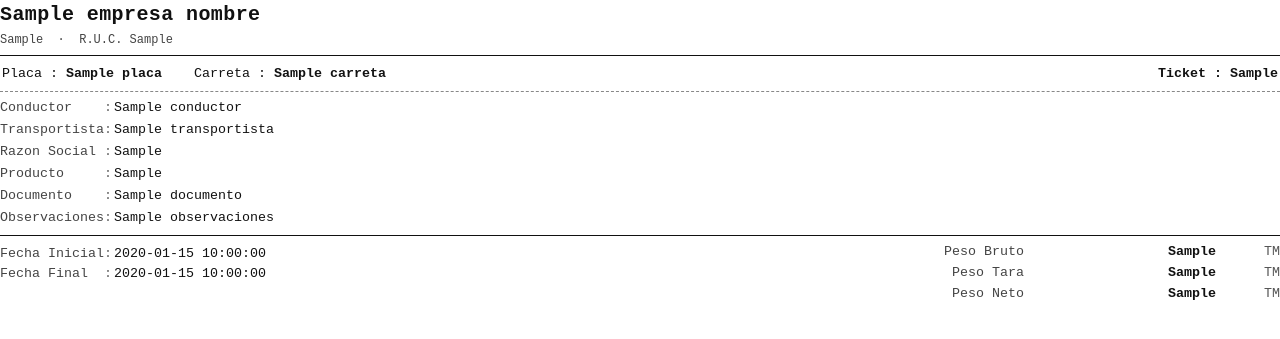
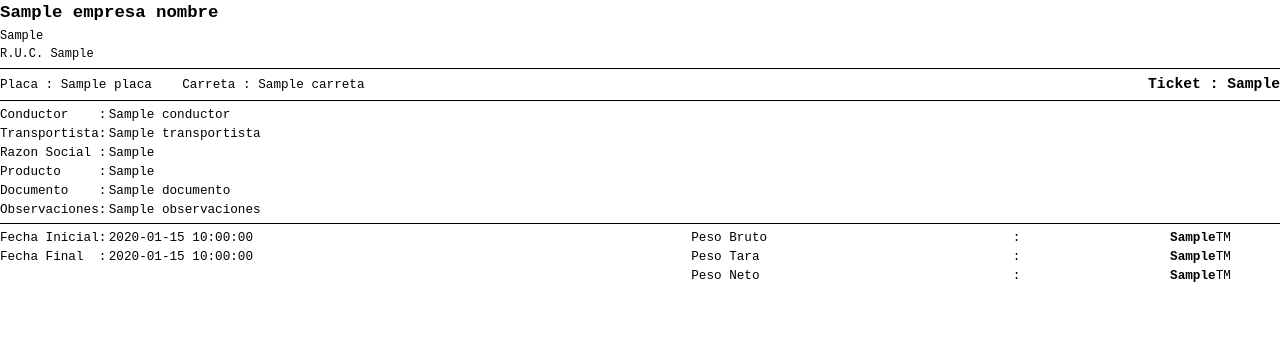
Before and after one commit to ganfy/InverminSystem, a Python web app: template backend/app/templates/ticket_balanza.html in a window 1280 px wide. Shown: the top 339 px of the page. Run offline with Jinja, Linux system fonts and the light colour scheme; the template is opened without the code that fills it: most values are stand-ins (such as "Sample title", 1, 10 or a date in 2020).

```diff
--- a/backend/app/templates/ticket_balanza.html
+++ b/backend/app/templates/ticket_balanza.html
@@ -1,215 +1,241 @@
 <!DOCTYPE html>
 <html lang="es">
+
 <head>
   <meta charset="UTF-8">
   <style>
     @page {
       size: A5 landscape;
-    margin: 1.4cm 1.8cm 1.2cm 1.8cm;
+      margin: 1.0cm 1.5cm 0.8cm 1.5cm;
     }
 
-* { margin: 0; padding: 0; box-sizing: border-box; }
+    * {
+      margin: 0;
+      padding: 0;
+      box-sizing: border-box;
+    }
 
     body {
       font-family: 'Courier New', Courier, monospace;
-    font-size: 10pt;
-    color: #111;
-    line-height: 1.5;
+      font-size: 9.5pt;
+      color: #000;
+      line-height: 1.55;
     }
 
-/* ── Encabezado empresa ─────────────────────────────────── */
-.empresa-nombre {
-    font-size: 15pt;
+    /* ── Empresa ─────────────────────────── */
+    .emp-nombre {
+      font-size: 13pt;
       font-weight: bold;
-    letter-spacing: .02em;
-}
-.empresa-sub {
-    font-size: 9pt;
-    color: #444;
-    margin-top: 1px;
     }
 
-/* ── Línea divisoria ─────────────────────────────────────── */
+    .emp-sub {
+      font-size: 9pt;
+    }
+
+    /* ── Separador ───────────────────────── */
     .hr {
       border: none;
-    border-top: 1.5px solid #111;
-    margin: 6px 0;
-}
-.hr-dashed {
-    border: none;
-    border-top: 1px dashed #888;
-    margin: 5px 0;
+      border-top: 1px solid #000;
+      margin: 4px 0;
     }
 
-/* ── Fila placa + ticket ─────────────────────────────────── */
-.fila-placa-ticket {
+    /* ── Placa + Ticket (fila especial) ──── */
+    .fila-placa {
       width: 100%;
-    margin: 4px 0 2px;
+      border-collapse: collapse;
     }
-.fila-placa-ticket td {
-    font-size: 10pt;
+
+    .fila-placa td {
+      padding: 0;
       vertical-align: middle;
-    padding: 0;
     }
+
+    .td-placa {
+      font-size: 9.5pt;
+    }
+
     .td-ticket {
       text-align: right;
-    font-size: 13pt;
+      font-size: 11pt;
       font-weight: bold;
       white-space: nowrap;
     }
 
-/* ── Tabla de campos ─────────────────────────────────────── */
+    /* ── Tabla de campos ─────────────────── */
     .datos {
       width: 100%;
       border-collapse: collapse;
-    margin-top: 2px;
     }
+
     .datos td {
-    padding: 1px 0;
+      padding: 0;
       vertical-align: top;
-    font-size: 10pt;
+      font-size: 9.5pt;
+      line-height: 1.5;
     }
-.td-lbl {
-    width: 98px;
-    color: #444;
+
+    .lbl {
+      width: 88px;
       white-space: nowrap;
     }
-.td-sep {
+
+    .sep {
       width: 10px;
-    color: #666;
-}
-.td-val {
-    font-weight: normal;
     }
 
-/* ── Sección pesos ───────────────────────────────────────── */
-.seccion-pesos {
+    /* ── Sección inferior: fechas + pesos ── */
+    .seccion {
       width: 100%;
       border-collapse: collapse;
-    margin-top: 2px;
+      margin-top: 1px;
     }
-.seccion-pesos td {
+
+    .seccion td {
       vertical-align: top;
       padding: 0;
     }
-.col-fechas { width: 55%; }
-.col-pesos  { width: 45%; }
 
-/* tabla interna de pesos */
+    .col-fechas {
+      width: 54%;
+    }
+
+    .col-pesos {
+      width: 46%;
+    }
+
     .tabla-pesos {
       width: 100%;
       border-collapse: collapse;
+    }
+
+    .tabla-pesos td {
+      padding: 0;
+      font-size: 9.5pt;
+      line-height: 1.5;
+    }
+
+    .p-lbl {}
+
+    .p-sep {
+      width: 10px;
+    }
+
+    .p-val {
       text-align: right;
+      font-size: 12pt;
+      font-weight: bold;
+      padding-right: 2px;
     }
-.tabla-pesos td {
-    padding: 0 0 1px 0;
-    font-size: 10pt;
+
+    .p-neto {
+      font-size: 13.5pt;
     }
-.peso-lbl { color: #444; }
-.peso-val { font-size: 12pt; font-weight: bold; padding-left: 6px; }
-.peso-neto-val { font-size: 14pt; }
-.peso-unit { font-size: 8.5pt; color: #555; padding-left: 3px; }
+
+    .p-unit {
+      font-size: 8pt;
+      white-space: nowrap;
+    }
   </style>
 </head>
+
 <body>
 
   <!-- EMPRESA -->
-<div class="empresa-nombre">{{ empresa_nombre }}</div>
-<div class="empresa-sub">{{ empresa_planta }} &nbsp;&middot;&nbsp; R.U.C. {{ empresa_ruc }}</div>
+  <div class="emp-nombre">{{ empresa_nombre }}</div>
+  <div class="emp-sub">{{ empresa_planta }}</div>
+  <div class="emp-sub">R.U.C. {{ empresa_ruc }}</div>
 
   <div class="hr"></div>
 
-<!-- PLACA + TICKET -->
-<table class="fila-placa-ticket">
+  <!-- PLACA / CARRETA | TICKET -->
+  <table class="fila-placa">
     <tr>
-    <td>Placa : <strong>{{ placa }}</strong> &nbsp;&nbsp; Carreta : <strong>{{ carreta }}</strong></td>
+      <td class="td-placa">Placa : {{ placa }} &nbsp;&nbsp; Carreta : {{ carreta }}</td>
       <td class="td-ticket">Ticket : {{ numero_ticket }}</td>
-  </tr>
-</table>
-
-<div class="hr-dashed"></div>
-
-<!-- DATOS TRANSPORTE Y LOTE -->
-<table class="datos">
-  <tr>
-    <td class="td-lbl">Conductor</td>
-    <td class="td-sep">:</td>
-    <td class="td-val">{{ conductor }}</td>
-  </tr>
-  <tr>
-    <td class="td-lbl">Transportista</td>
-    <td class="td-sep">:</td>
-    <td class="td-val">{{ transportista }}</td>
-  </tr>
-  <tr>
-    <td class="td-lbl">Razon Social</td>
-    <td class="td-sep">:</td>
-    <td class="td-val">{{ razon_social }}</td>
-  </tr>
-  <!-- <tr>
-    <td class="td-lbl">Proveedor</td>
-    <td class="td-sep">:</td>
-    <td class="td-val">[{{ proveedor_ruc }}] {{ proveedor_razon_social }}</td>
-  </tr>
-  {% if acopiador_html %}
-  <tr>
-    <td class="td-lbl">Acopiador</td>
-    <td class="td-sep">:</td>
-    <td class="td-val">{{ acopiador_razon_social }}</td>
-  </tr>
-  {% endif %} -->
-  <tr>
-    <td class="td-lbl">Producto</td>
-    <td class="td-sep">:</td>
-    <td class="td-val">{{ tipo_material }}</td>
-  </tr>
-  <tr>
-    <td class="td-lbl">Documento</td>
-    <td class="td-sep">:</td>
-    <td class="td-val">{{ documento }}</td>
-  </tr>
-  <tr>
-    <td class="td-lbl">Observaciones</td>
-    <td class="td-sep">:</td>
-    <td class="td-val">{{ observaciones }}</td>
     </tr>
   </table>
 
   <div class="hr"></div>
 
-<!-- FECHAS (izq) + PESOS (der) -->
-<table class="seccion-pesos">
+  <!-- DATOS -->
+  <table class="datos">
+    <tr>
+      <td class="lbl">Conductor</td>
+      <td class="sep">:</td>
+      <td>{{ conductor }}</td>
+    </tr>
+    <tr>
+      <td class="lbl">Transportista</td>
+      <td class="sep">:</td>
+      <td>{{ transportista }}</td>
+    </tr>
+    <tr>
+      <td class="lbl">Razon Social</td>
+      <td class="sep">:</td>
+      <td>{{ razon_social }}</td>
+    </tr>
+    <!-- {% if acopiador_html %}
+    <tr>
+      <td class="lbl">Acopiador</td>
+      <td class="sep">:</td>
+      <td>{{ acopiador_razon_social }}</td>
+    </tr>
+    {% endif %} -->
+    <tr>
+      <td class="lbl">Producto</td>
+      <td class="sep">:</td>
+      <td>{{ tipo_material }}</td>
+    </tr>
+    <tr>
+      <td class="lbl">Documento</td>
+      <td class="sep">:</td>
+      <td>{{ documento }}</td>
+    </tr>
+    <tr>
+      <td class="lbl">Observaciones</td>
+      <td class="sep">:</td>
+      <td>{{ observaciones }}</td>
+    </tr>
+  </table>
+
+  <div class="hr"></div>
+
+  <!-- FECHAS (izq) | PESOS (der) -->
+  <table class="seccion">
     <tr>
       <td class="col-fechas">
         <table class="datos">
           <tr>
-          <td class="td-lbl">Fecha Inicial</td>
-          <td class="td-sep">:</td>
-          <td class="td-val">{{ fecha_inicio }}</td>
+            <td class="lbl">Fecha Inicial</td>
+            <td class="sep">:</td>
+            <td>{{ fecha_inicio }}</td>
           </tr>
           <tr>
-          <td class="td-lbl">Fecha Final</td>
-          <td class="td-sep">:</td>
-          <td class="td-val">{{ fecha_fin }}</td>
+            <td class="lbl">Fecha Final</td>
+            <td class="sep">:</td>
+            <td>{{ fecha_fin }}</td>
           </tr>
         </table>
       </td>
       <td class="col-pesos">
         <table class="tabla-pesos">
           <tr>
-          <td class="peso-lbl">Peso Bruto</td>
-          <td class="peso-val">{{ peso_bruto }}</td>
-          <td class="peso-unit">TM</td>
+            <td class="p-lbl">Peso Bruto</td>
+            <td class="p-sep">:</td>
+            <td class="p-val">{{ peso_bruto }}</td>
+            <td class="p-unit">TM</td>
           </tr>
           <tr>
-          <td class="peso-lbl">Peso Tara</td>
-          <td class="peso-val">{{ peso_tara }}</td>
-          <td class="peso-unit">TM</td>
+            <td class="p-lbl">Peso Tara</td>
+            <td class="p-sep">:</td>
+            <td class="p-val">{{ peso_tara }}</td>
+            <td class="p-unit">TM</td>
           </tr>
           <tr>
-          <td class="peso-lbl">Peso Neto</td>
-          <td class="peso-val peso-neto-val">{{ peso_neto }}</td>
-          <td class="peso-unit">TM</td>
+            <td class="p-lbl">Peso Neto</td>
+            <td class="p-sep">:</td>
+            <td class="p-val p-neto">{{ peso_neto }}</td>
+            <td class="p-unit">TM</td>
           </tr>
         </table>
       </td>
@@ -217,4 +243,5 @@ body {
   </table>
 
 </body>
+
 </html>
--- a/frontend/src/types/auth.ts
+++ b/frontend/src/types/auth.ts
@@ -25,5 +25,5 @@ export type RolSistema =
   | 'Gerencia'
   | 'Comercial'
   | 'Laboratorista'
-  | 'Operador Balanza'
-  | 'Técnico Muestreo'
+  | 'OperadorBalanza'
+  | 'TécnicoMuestreo'
```
Also changed, not shown: backend/app/services/balanza_pdf.py (+126 -117 lines), frontend/src/api/balanza.ts (+7 -4 lines), frontend/src/router/nav.ts (+4 -4 lines), frontend/src/views/balanza/SesionView.vue (+9 -3 lines). Lines whose indentation alone changed are shown as unchanged.
